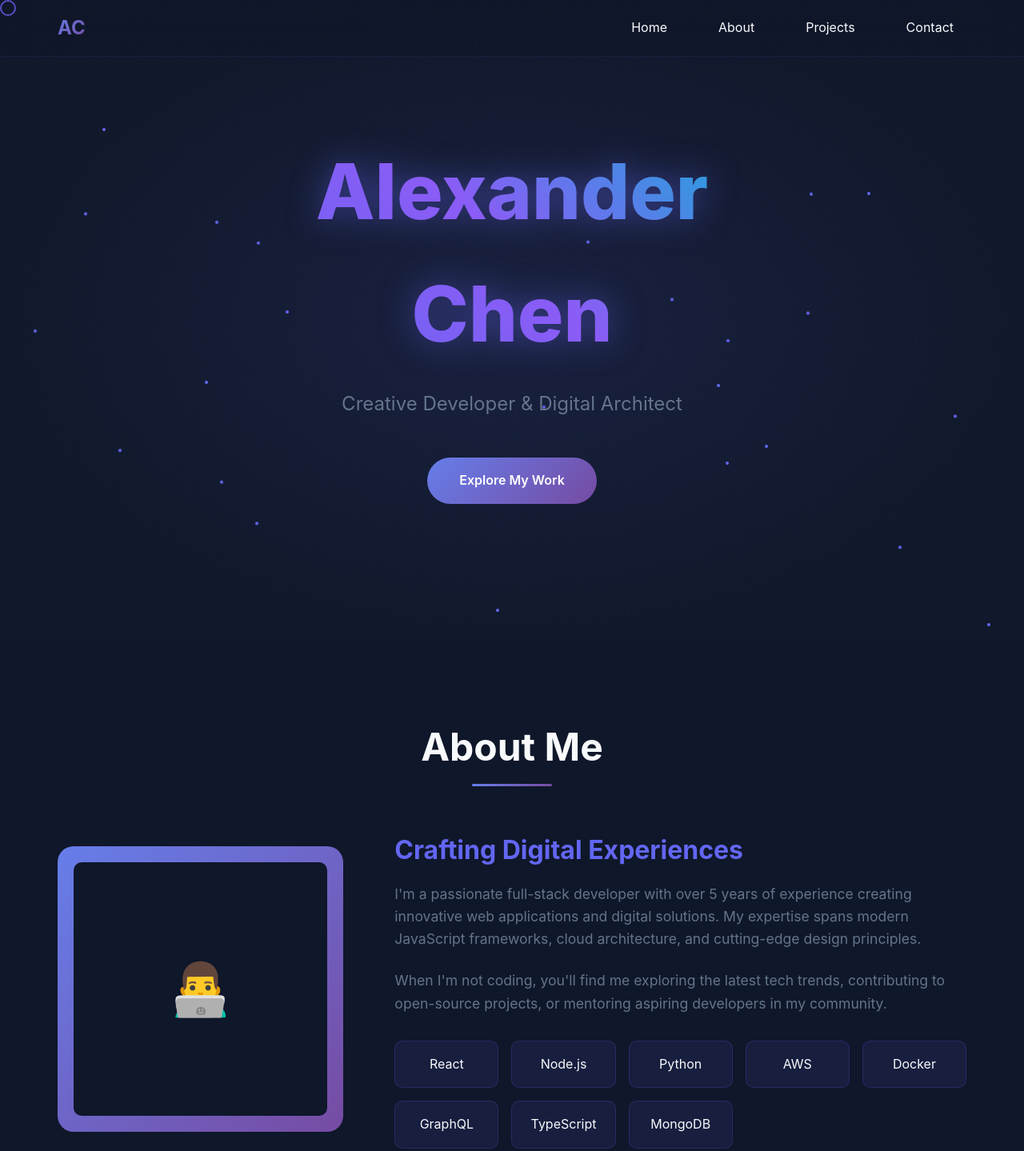
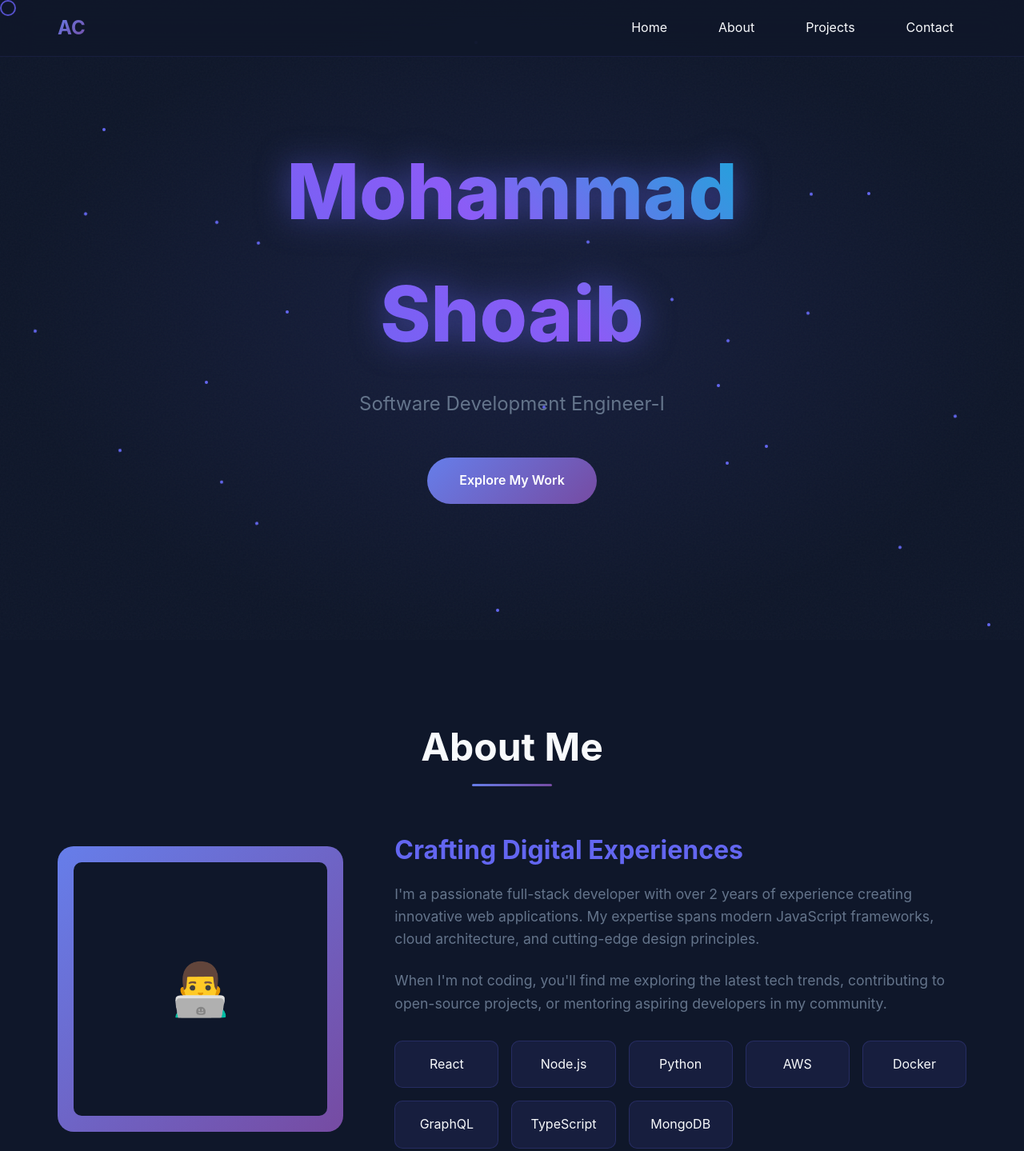
Before and after one commit to MithinReddy22/protifolio, a plain HTML site: page index.html in a window 1280 px wide. Shown: the top 1439 px of the page at 80% size. Drawn offline with Linux system fonts and the light colour scheme.

Commit message:
Update index.html

```diff
--- a/index.html
+++ b/index.html
@@ -558,8 +558,8 @@
             <div class="floating-element" style="top: 60%; left: 70%;"></div>
         </div>
         <div class="hero-content">
-            <h1>Alexander Chen</h1>
-            <p>Creative Developer & Digital Architect</p>
+            <h1>Mohammad Shoaib</h1>
+            <p>Software Development Engineer-I</p>
             <a href="#projects" class="cta-button">Explore My Work</a>
         </div>
     </section>
@@ -572,7 +572,7 @@
             </div>
             <div class="about-text reveal">
                 <h3>Crafting Digital Experiences</h3>
-                <p>I'm a passionate full-stack developer with over 5 years of experience creating innovative web applications and digital solutions. My expertise spans modern JavaScript frameworks, cloud architecture, and cutting-edge design principles.</p>
+                <p>I'm a passionate full-stack developer with over 2 years of experience creating innovative web applications. My expertise spans modern JavaScript frameworks, cloud architecture, and cutting-edge design principles.</p>
                 <p>When I'm not coding, you'll find me exploring the latest tech trends, contributing to open-source projects, or mentoring aspiring developers in my community.</p>
                 <div class="skills">
                     <div class="skill">React</div>
```
